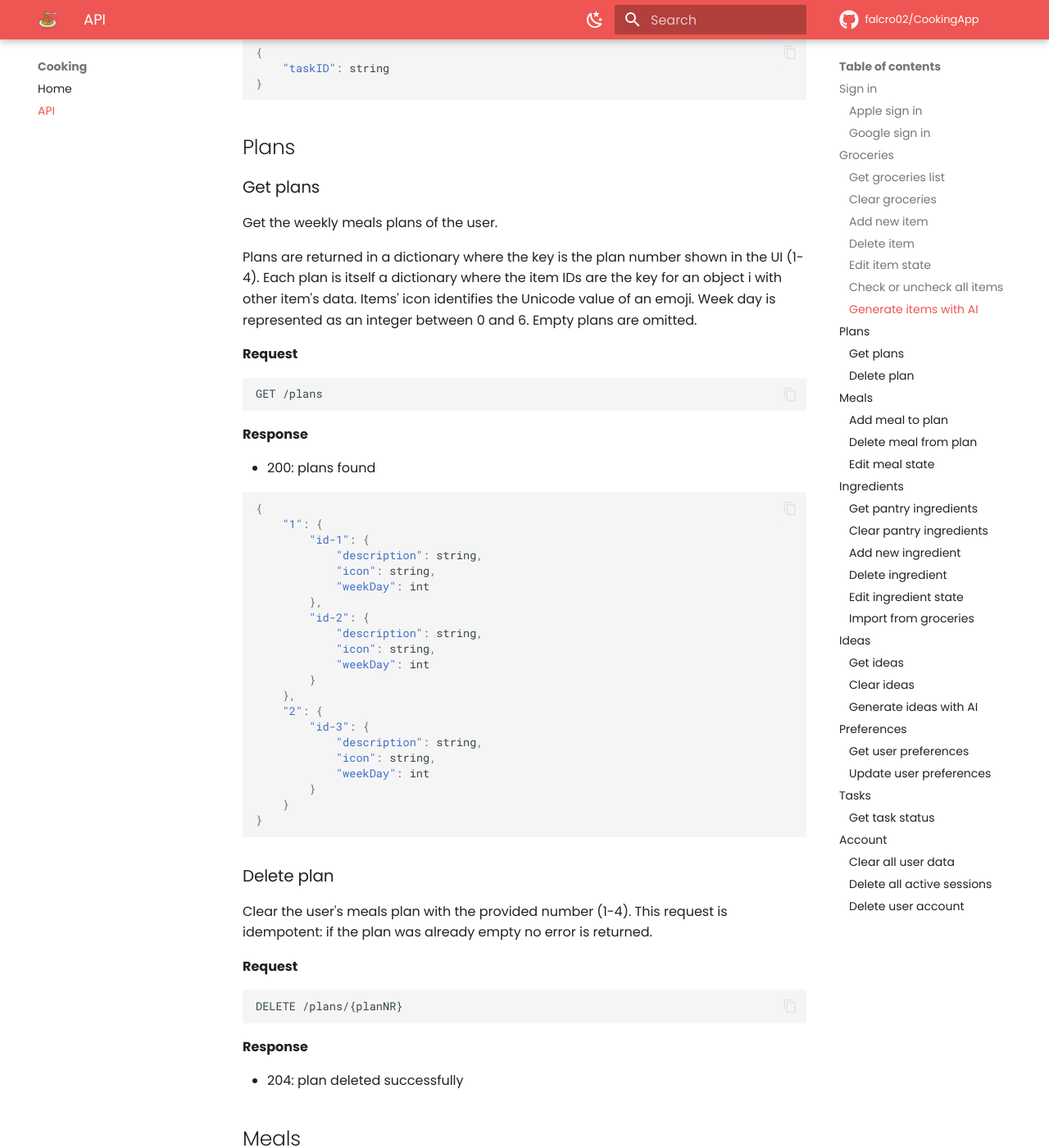
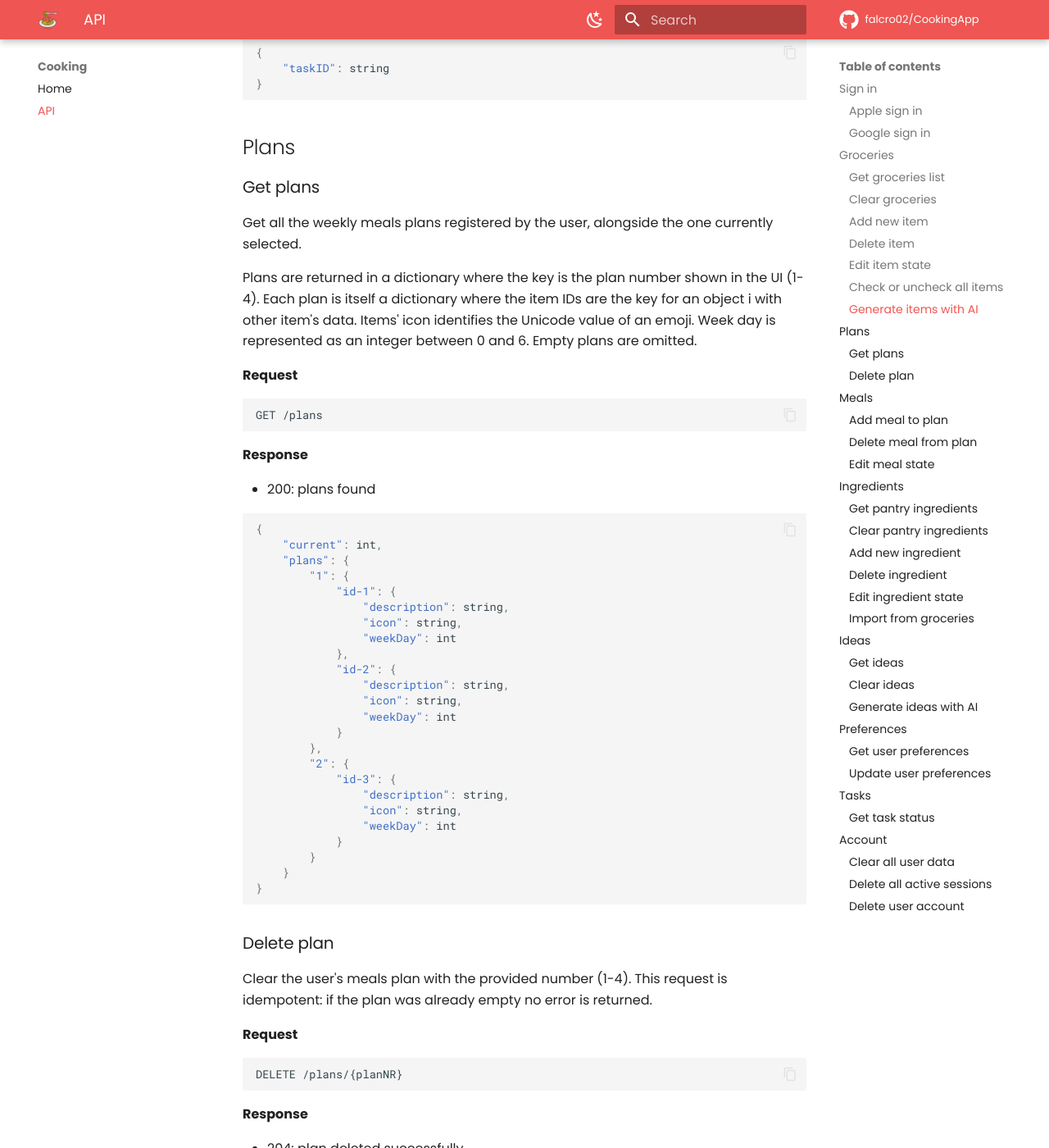
Before and after one commit to falcro02/CookingApp, an MkDocs documentation site: the page built from docs/api.md, in a window 1280 px wide and 1400 px high, scrolled down 5722 px. Shown: the whole window at 82% size. Built offline with MkDocs 1.6.1 and Material for MkDocs 9.7.7, drawn with Linux system fonts in a browser that asks for light colours; comment, search, counter and statistics services are not loaded.

Commit message:
docs(api): added current plan info in get plans api

````diff
--- a/docs/api.md
+++ b/docs/api.md
@@ -287,7 +287,8 @@ POST /groceries/generate
 
 ### Get plans
 
-Get the weekly meals plans of the user.
+Get all the weekly meals plans registered by the user, alongside the one
+currently selected.
 
 Plans are returned in a dictionary where the key is the plan number shown in
 the UI (1-4).
@@ -309,23 +310,26 @@ GET /plans
 
 ```json
 {
-    "1": {
-        "id-1": {
-            "description": string,
-            "icon": string,
-            "weekDay": int
+    "current": int,
+    "plans": {
+        "1": {
+            "id-1": {
+                "description": string,
+                "icon": string,
+                "weekDay": int
+            },
+            "id-2": {
+                "description": string,
+                "icon": string,
+                "weekDay": int
+            }
         },
-        "id-2": {
-            "description": string,
-            "icon": string,
-            "weekDay": int
-        }
-    },
-    "2": {
-        "id-3": {
-            "description": string,
-            "icon": string,
-            "weekDay": int
+        "2": {
+            "id-3": {
+                "description": string,
+                "icon": string,
+                "weekDay": int
+            }
         }
     }
 }
````
